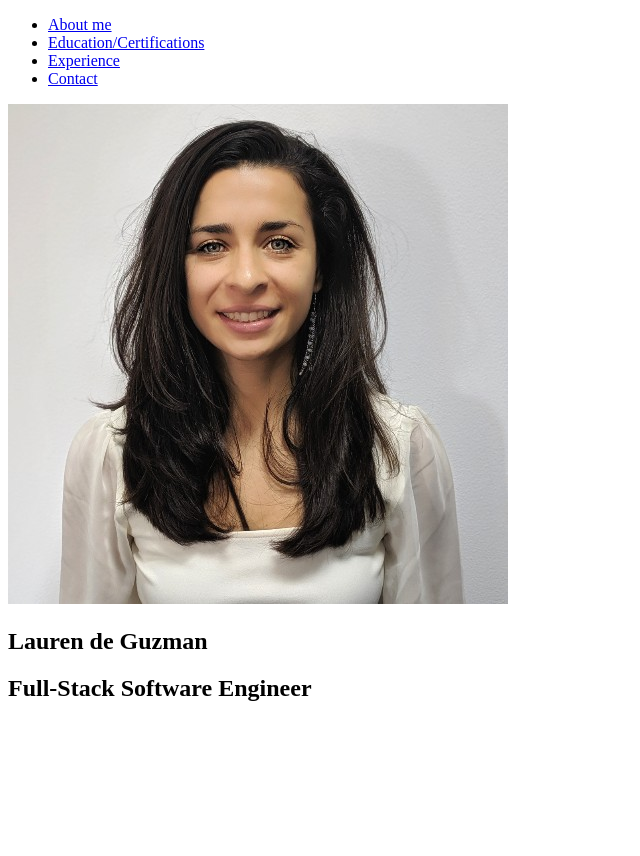
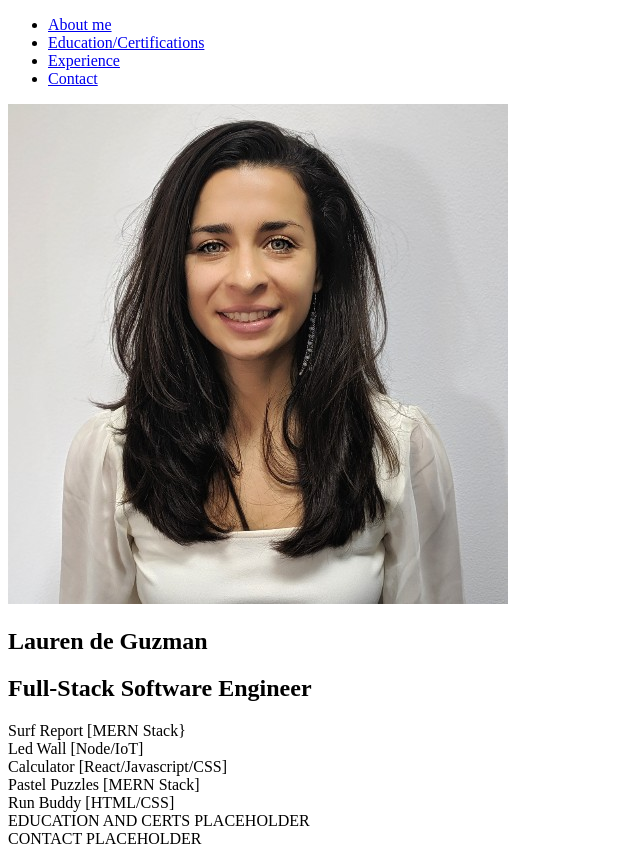
Before and after one commit to Ldeguzman9/Portfolio, a plain HTML site: page index.html in a window 1280 px wide. Shown: the whole page, without its empty margins (0-640 px from the left). Before the commit the page ends 800 px from the top, so only its background shows below. Drawn offline with Linux system fonts and the light colour scheme.

Commit message:
add main body html

```diff
--- a/index.html
+++ b/index.html
@@ -7,7 +7,7 @@
     <title>Lauren de Guzman - Full Stack Engineer</title>
   </head>
   <body>
-    <!--navigation tags - block element-->
+    <!--navigation tags begin - block element-->
     <header>
       <nav>
         <ul>
@@ -28,7 +28,7 @@
     </header>
     <!--end navigation-->
 
-    <!--hero/jumbotron-->
+    <!--hero/jumbotron begin-->
     <section class="hero">
       <div class="profile image">
         <img src="./assets/images/profile.jpeg" />
@@ -36,5 +36,21 @@
       <h1>Lauren de Guzman</h1>
       <h2>Full-Stack Software Engineer</h2>
     </section>
+    <!--hero/jumbotron end-->
+
+    <!--projects and background begin-->
+    <section id="experience">
+      <div>Surf Report [MERN Stack}</div>
+      <div>Led Wall [Node/IoT]</div>
+      <div>Calculator [React/Javascript/CSS]</div>
+      <div>Pastel Puzzles [MERN Stack]</div>
+      <div>Run Buddy [HTML/CSS]</div>
+    </section>
+
+    <section id="education-certifications">
+      EDUCATION AND CERTS PLACEHOLDER
+    </section>
+
+    <section id="contact">CONTACT PLACEHOLDER</section>
   </body>
 </html>
```
